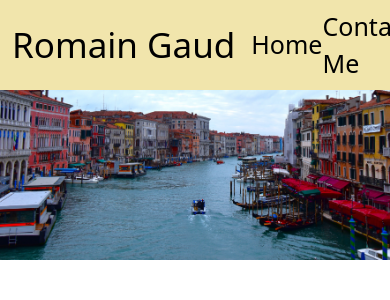
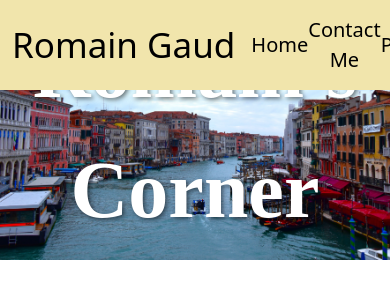
Before and after one commit to Rom9281/rom-website-app, a React (Vite) app: page / in a window 390 px wide. Shown: the top 300 px of the page. Built offline with nearby package versions, Linux system fonts and the light colour scheme.

Commit message:
added text over image

```diff
--- a/src/components/nav_bar/NavigationBar.css
+++ b/src/components/nav_bar/NavigationBar.css
@@ -6,6 +6,7 @@
     align-items: left; /* Add this line */
     background-color: #F1E5AC;
 }
+
 
 .nav-bar-font {
     font-size: 25px !important;
--- a/src/components/nav_bar/nav_bar_element/NavigationBarElement.css
+++ b/src/components/nav_bar/nav_bar_element/NavigationBarElement.css
@@ -2,3 +2,10 @@
     font-size: 25px !important;
     text-align: left;
 }
+
+@media (max-width: 768px) {
+    .nav-bar-text-element {
+        font-size: 20px !important;
+        text-align: center;
+    }
+}
--- a/src/pages/Home.css
+++ b/src/pages/Home.css
@@ -2,3 +2,26 @@ img {
     width: 100%;
     object-fit: cover; /* Ensures the image covers the entire space */
 }
+
+.welcome-text {
+    position: absolute;
+    top: 50%;
+    left: 50%;
+    transform: translate(-50%, -50%);
+    font-size: 200px; /* Increase the font size to make it bigger */
+    font-family: Serif; /* Use a nicer font family */
+    font-weight: bold; /* Make the text bold */
+    text-shadow: 2px 2px 4px rgba(0, 0, 0, 0.5); /* Add a subtle shadow for a nicer effect */
+}
+
+@media (max-width: 1200px) {
+    .welcome-text {
+        font-size: 80px; /* Decrease the font size for smaller screens */
+    }
+}
+
+.img-container{
+    position: relative;
+    text-align: center;
+    color: white;
+}
--- a/src/pages/Home.jsx
+++ b/src/pages/Home.jsx
@@ -1,17 +1,33 @@
-import React from 'react';
+import React, { useState } from 'react';
 import { NavigationBar } from '../components/nav_bar/NavigationBar';
 import './Home.css';
 
 export const Home = () => {
+    const [currentImage, setCurrentImage] = useState(0);
+    const images = [
+        "home_img/venise.jpg",
+        "home_img/venise.jpg",
+        "home_img/venise.jpg",
+        // Add more image paths here
+    ];
+
+    const handlePrevImage = () => {
+        setCurrentImage((prevImage) => (prevImage === 0 ? images.length - 1 : prevImage - 1));
+    };
+
+    const handleNextImage = () => {
+        setCurrentImage((prevImage) => (prevImage === images.length - 1 ? 0 : prevImage + 1));
+    };
+
     return (
-        <div className='responsive-container'>
-            <NavigationBar />
-            <img
-                src="home_img/venise.jpg"
-            />
+        <>
+        <NavigationBar />
+        <div className='img-container'>
+            <div className="welcome-text">Romain's Corner</div>
+            <img src={images[currentImage]} alt={`Image ${currentImage + 1}`} />
         </div>
 
-
+        </>
     );
 }
 
--- a/src/pages/Places.jsx
+++ b/src/pages/Places.jsx
@@ -50,7 +50,6 @@ export const Places = () => {
                         }
 
                     </ComposableMap>
-                    <h1>hello</h1>
                 </div>
 
             </div>
```
